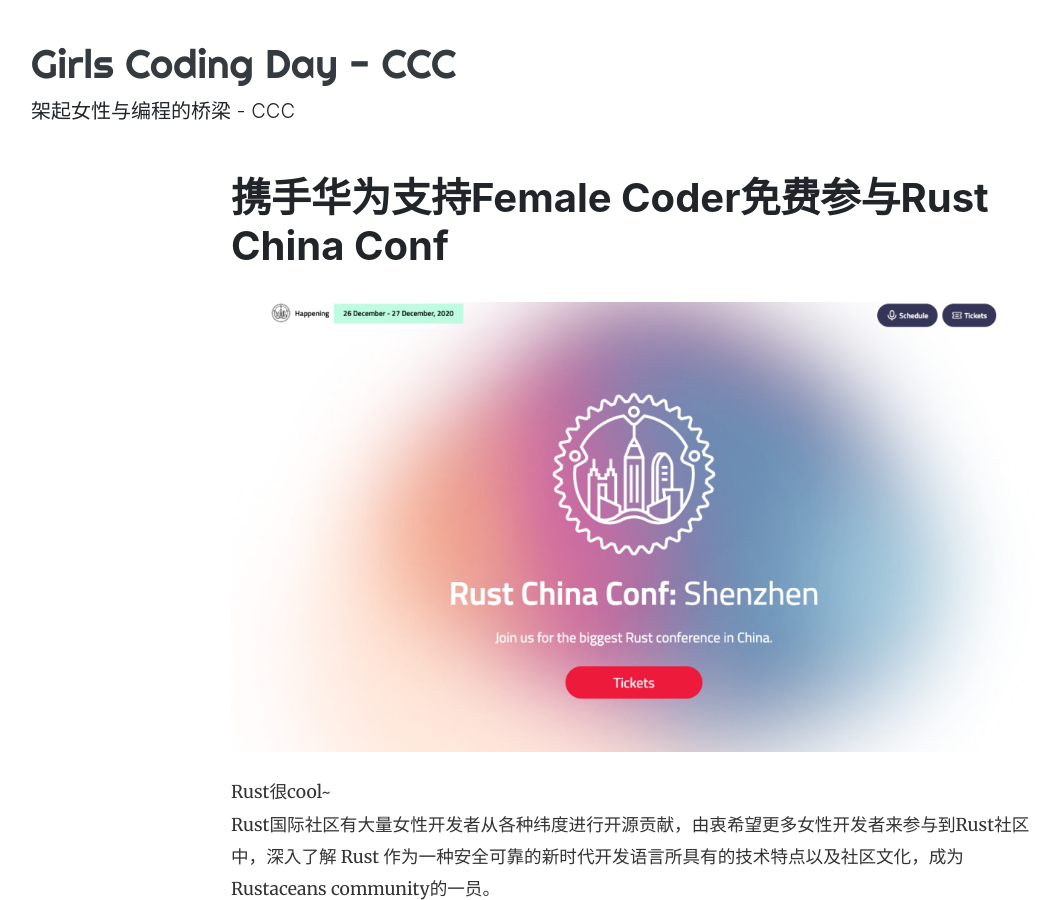
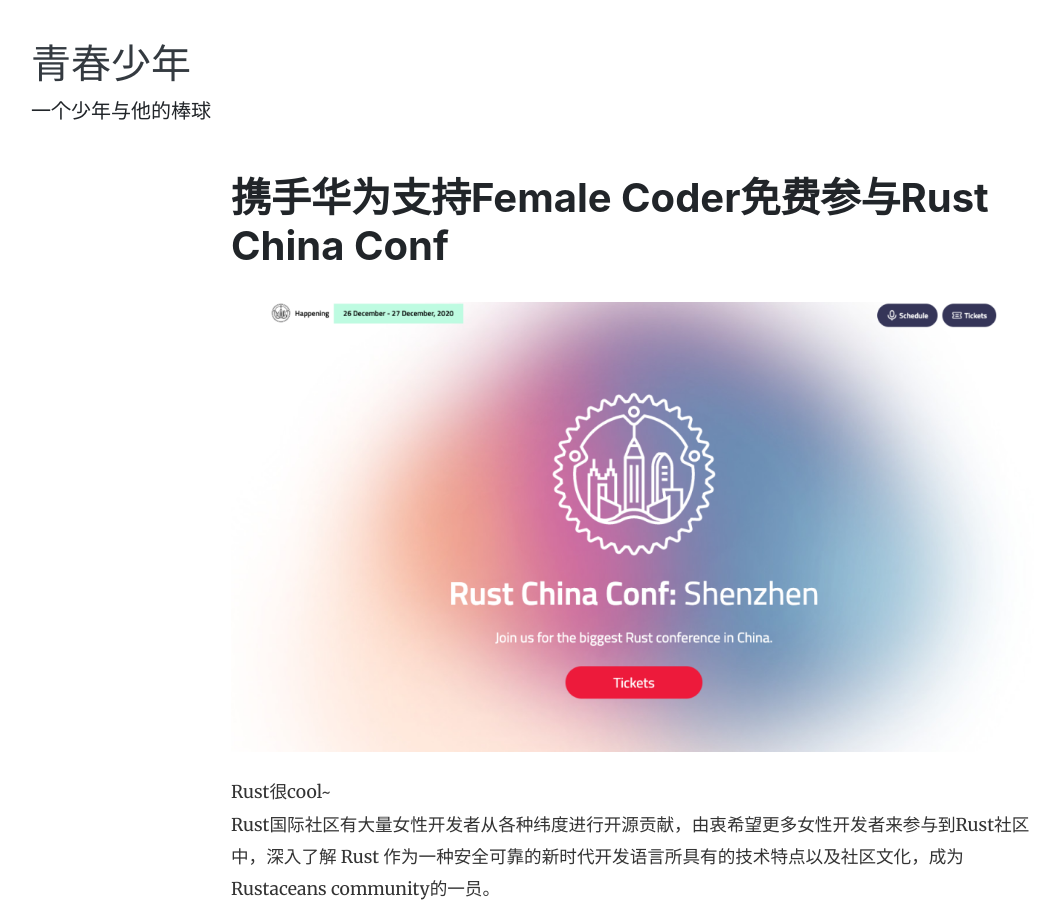
Before and after one commit to penguinbocky/ibear-blog, a Jekyll site: the page built from _posts/2020-01-12-rust-conf-he-hua-wei.md, in a window 1280 px wide and 900 px high. Shown: the whole window, without its empty margins (54-1114 px from the left). Built offline with Jekyll 4.4.1, drawn with Linux system fonts in a browser that asks for light colours; nearby versions of some CDN libraries; some of the changed text lies outside the part shown.

Commit message:
update config.yml

```diff
--- a/_config.yml
+++ b/_config.yml
@@ -2,15 +2,15 @@
 baseurl: "/ibear-blog"
 
 # 网页的标题
-title: "Girls Coding Day - CCC"
+title: "少年与棒球"
 # 网站的主标题
-name: "Girls Coding Day - CCC"
+name: "青春少年"
 # 网站副标题
-description: "架起女性与编程的桥梁 - CCC"
+description: "一个少年与他的棒球"
 
 # 分页配置
 # 每页文章数量
-paginate: 9
+paginate: 2
 
 # 其它配置, 可忽略, 无需修改
 permalink: /:title/
```
